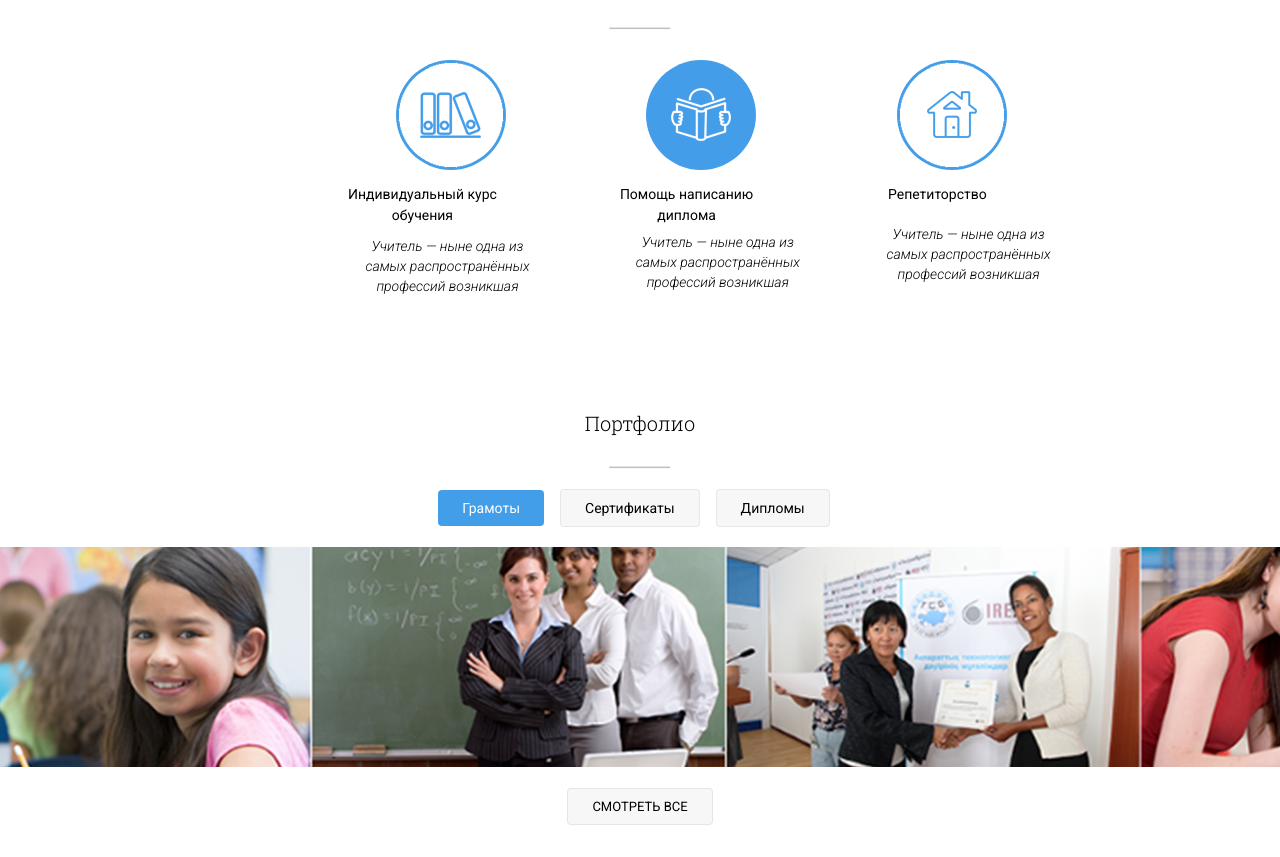
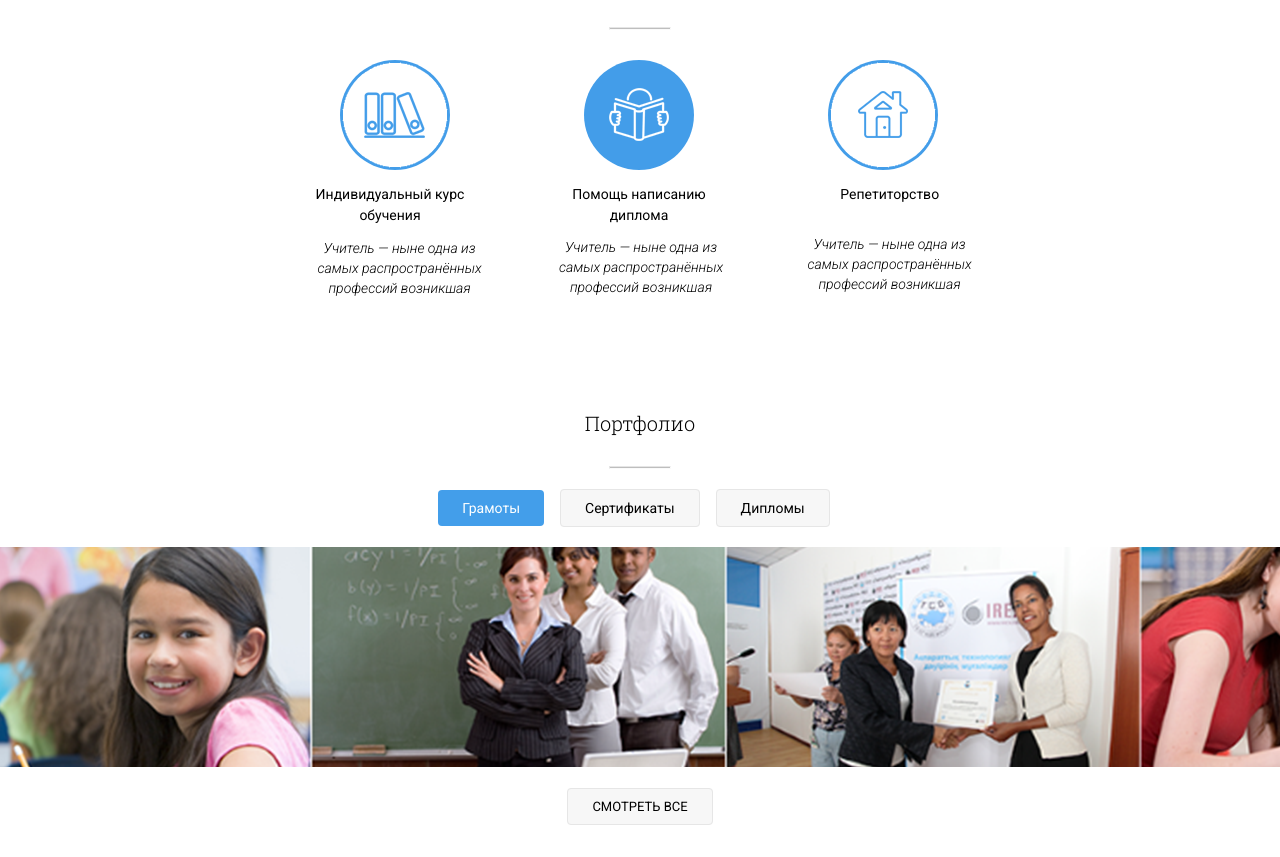
Before and after one commit to Franchukkk/teacher, a plain HTML site: page index.html in a window 1280 px wide. Shown: the part 857-1714 px from the top of the page. Drawn offline with nearby package versions, Linux system fonts and the light colour scheme.

Commit message:
last commit

```diff
--- a/css/style.css
+++ b/css/style.css
@@ -255,14 +255,15 @@ hr {
 
 .img {
     display: flex;
-    margin-left: 30.9%;
+    width: 600px;
+    margin: 0 auto;
 
 }
 
 .img1,
 .img2,
 .img3 {
-    margin-right: 127px;
+    margin-right: 160px;
     width: 14%;
     transition: all 0.5s ease;
 }
@@ -293,6 +294,15 @@ h6 {
 
 .about {
     margin-left: -70px;
+    width: 240px;
+}
+
+.about2 {
+    width: 220px;
+}
+
+.about3{
+    width: 190px;
 }
 
 #hr {
@@ -320,7 +330,7 @@ h6 {
 }
 
 .about2 h6 {
-    margin-left: -35%;
+    margin-left: -50%;
 }
 
 .about3 h6 {
@@ -737,7 +747,7 @@ footer {
     font-family: "Open Sans";
 }
 
-.soc-foot{
+.soc-foot {
     display: flex;
     padding-top: 20px;
 }
@@ -755,14 +765,14 @@ footer {
     align-items: center;
 }
 
-.soc-foot a:hover{
+.soc-foot a:hover {
     background-color: #3b688e;
 }
 
-.soc-foot a>img{
+.soc-foot a>img {
     margin-top: 10px;
 }
 
-.soc-foot a:first-child>img{
+.soc-foot a:first-child>img {
     margin-top: 13px;
 }
--- a/index.html
+++ b/index.html
@@ -66,6 +66,7 @@
         <div class="services">
             <h2>Услуги</h2>
             <hr id="hr">
+            <div class="wrap_services">
                 <div class="img">
                     <div class="img1">
                         <img src="css/img/1 (1).png" alt="1">
@@ -95,6 +96,7 @@
                             <p>
                                 Учитель — ныне одна из самых распространённых профессий возникшая
                             </p>
+                        </div>
                     </div>
                 </div>
             </div>
```
Lines whose indentation alone changed are shown as unchanged.
